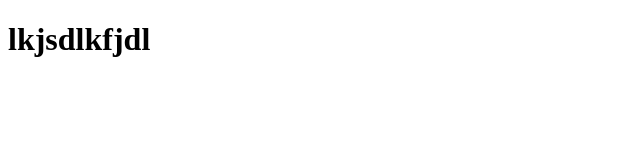
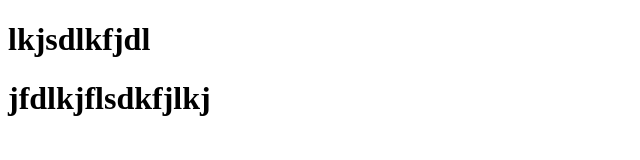
Before and after one commit to mzhratul-alt/git, a plain HTML site: page index.html in a window 1280 px wide. Shown: the whole page, without its empty margins (0-640 px from the left). Drawn offline with Linux system fonts and the light colour scheme.

Commit message:
Another Commit

```diff
--- a/index.html
+++ b/index.html
@@ -8,5 +8,6 @@
 </head>
 <body>
     <h1>lkjsdlkfjdl</h1>
+    <h1>jfdlkjflsdkfjlkj</h1>
 </body>
 </html>
```
